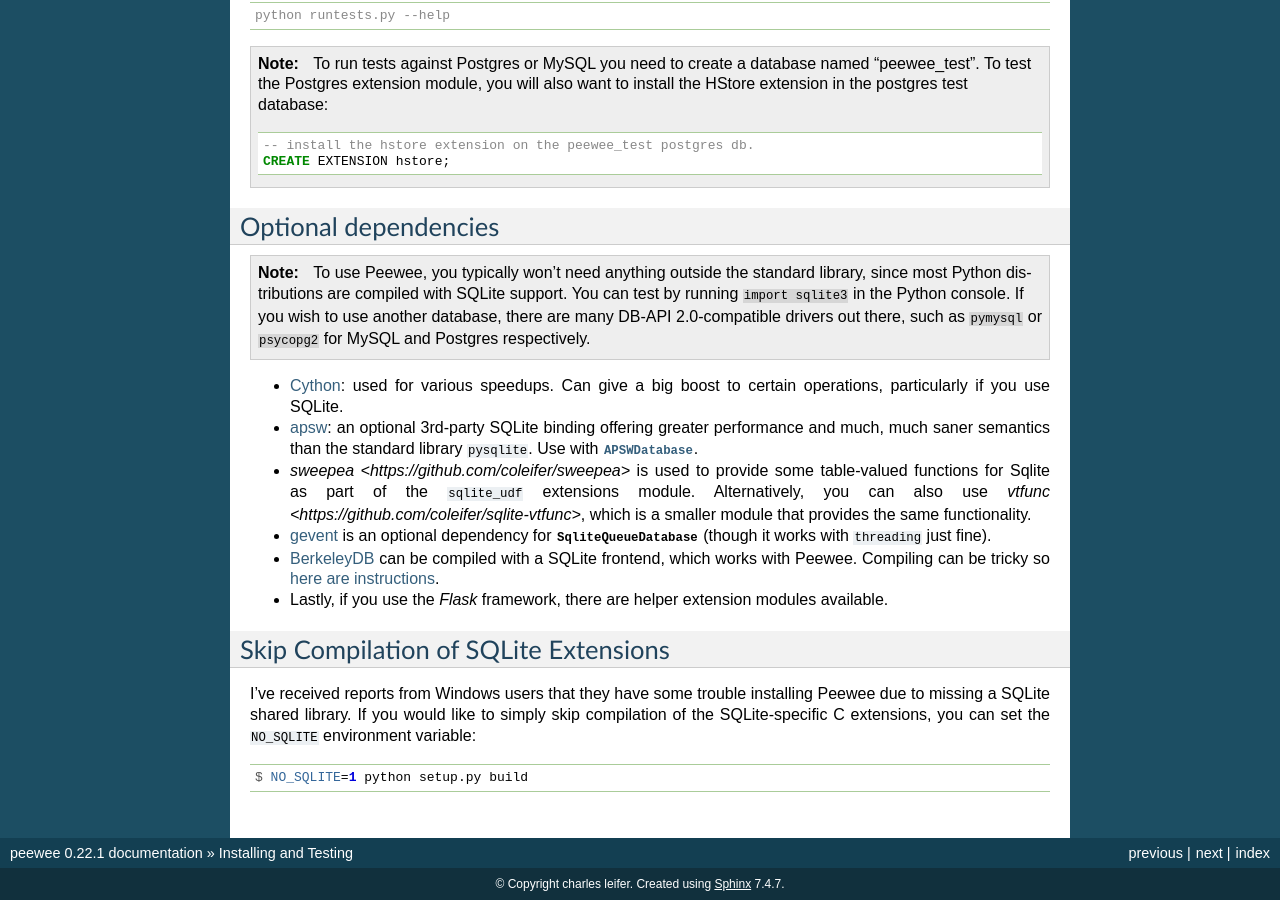
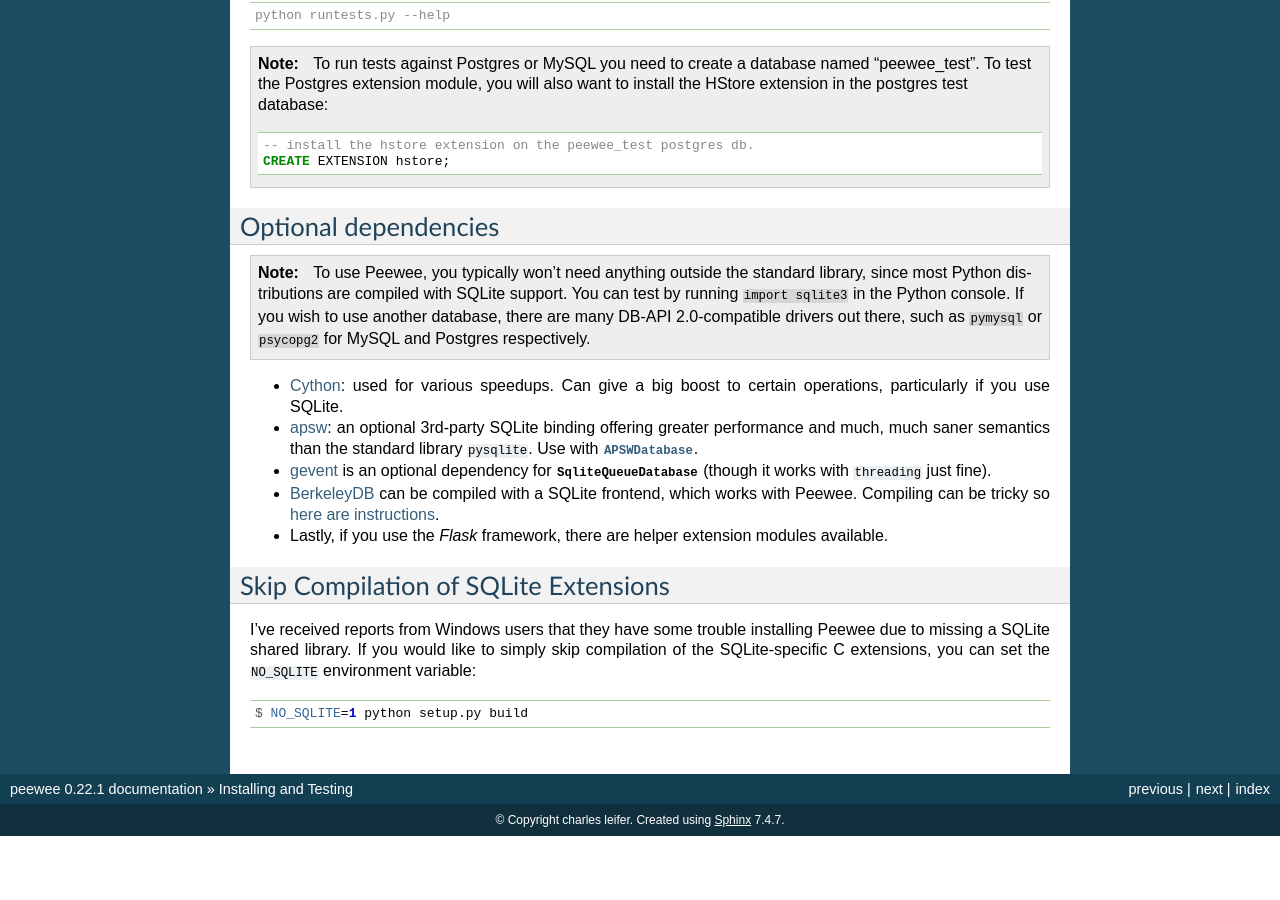
Before and after one commit to coleifer/peewee, a Sphinx documentation site: the page built from docs/peewee/installation.rst, in a window 1280 px wide and 900 px high, scrolled down 802 px. Built offline with Sphinx 7.4.7, drawn with Linux system fonts in a browser that asks for light colours; pages that are not in the unit, such as notebooks, are missing from menus; after the commit the page ends 1638 px from its top, so only the background shows below that.

Commit message:
Remove note about swee'pea.

```diff
--- a/docs/peewee/installation.rst
+++ b/docs/peewee/installation.rst
@@ -85,10 +85,6 @@ Optional dependencies
 * `apsw <https://github.com/rogerbinns/apsw>`_: an optional 3rd-party SQLite
   binding offering greater performance and much, much saner semantics than the
   standard library ``pysqlite``. Use with :py:class:`APSWDatabase`.
-* `sweepea <https://github.com/coleifer/sweepea>` is used to provide some
-  table-valued functions for Sqlite as part of the ``sqlite_udf`` extensions
-  module. Alternatively, you can also use `vtfunc <https://github.com/coleifer/sqlite-vtfunc>`,
-  which is a smaller module that provides the same functionality.
 * `gevent <http://www.gevent.org/>`_ is an optional dependency for
   :py:class:`SqliteQueueDatabase` (though it works with ``threading`` just
   fine).
```
